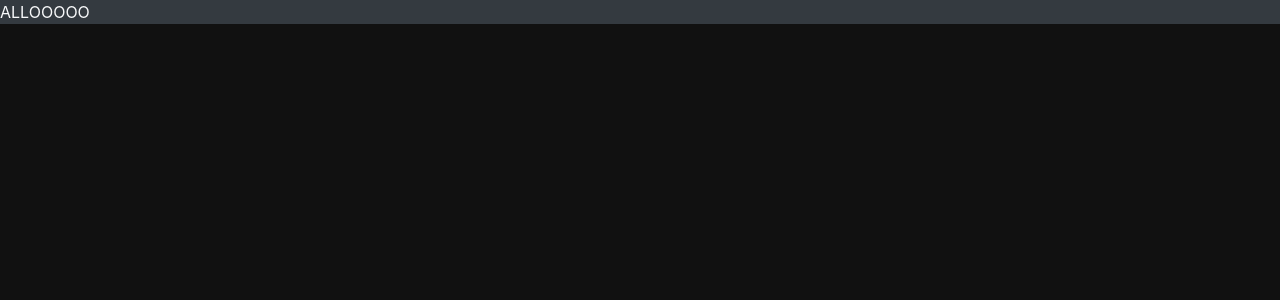
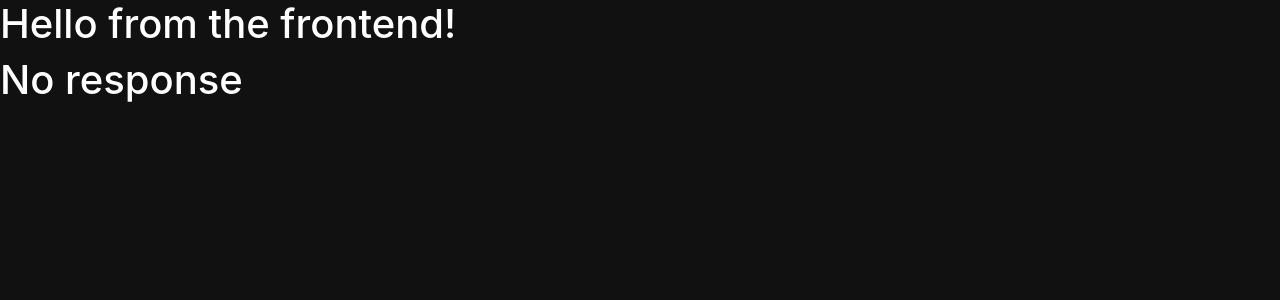
Before and after one commit to VFortier/habits-tracker, a React (Create React App) app in the folder client/: page /habits-tracker in a window 1280 px wide. Shown: the top 300 px of the page. Built offline with nearby package versions, Linux system fonts and the light colour scheme; no server answers; the HTML template or start-up script is replaced by a standard one.

Commit message:
Frontend sending a dummy request to the backend and displays the response

```diff
--- a/client/package.json
+++ b/client/package.json
@@ -6,12 +6,13 @@
     "@testing-library/jest-dom": "^4.2.4",
     "@testing-library/react": "^9.5.0",
     "@testing-library/user-event": "^7.2.1",
+    "axios": "^0.21.0",
     "bootstrap": "^4.5.2",
     "react": "^16.13.1",
     "react-bootstrap": "^1.3.0",
     "react-dom": "^16.13.1",
     "react-router-dom": "^5.2.0",
-    "react-scripts": "3.4.3"
+    "react-scripts": "^4.0.0"
   },
   "scripts": {
     "start": "react-scripts start",
@@ -33,5 +34,6 @@
       "last 1 firefox version",
       "last 1 safari version"
     ]
-  }
+  },
+  "proxy": "http://localhost:5000"
 }
--- a/client/src/HabitsTracker/HabitsTracker.js
+++ b/client/src/HabitsTracker/HabitsTracker.js
@@ -1,11 +1,26 @@
-import React from 'react';
+import React, { Component } from 'react';
+import axios from 'axios'
 
-function HabitsTracker() {
-  return (
-    <div className="App" class="bg-dark text-light">
-      ALLOOOOO
-    </div>
-  );
+class HabitsTracker extends Component {
+  state = {
+    response: "No response"
+  };
+
+  componentDidMount() {
+    axios.get('/user/dummy@user.com').then((res) => {
+      const response = res.data.email;
+      this.setState({response});
+    });
+  }
+
+  render() {
+    return (
+      <div className="HabitsTracker">
+        <h1>Hello from the frontend!</h1>
+        <h1>{this.state.response}</h1>
+      </div>
+    );
+  }
 }
 
 export default HabitsTracker;
```
Also changed, not shown: 1 other file (tests, documents, lock files or other folders).
